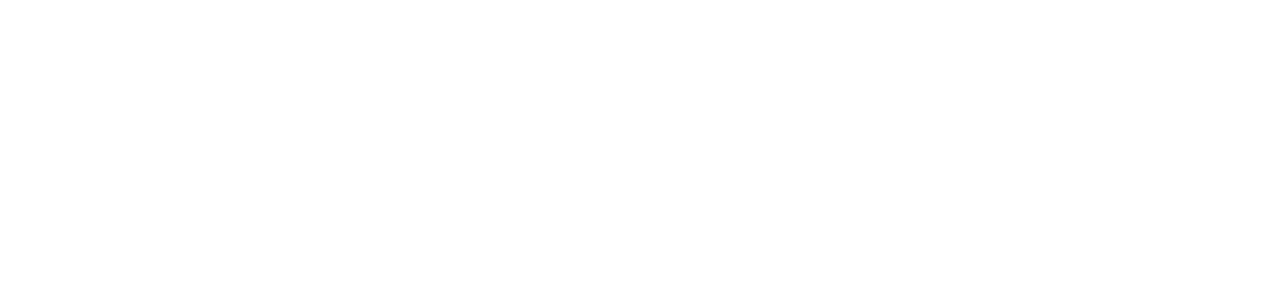
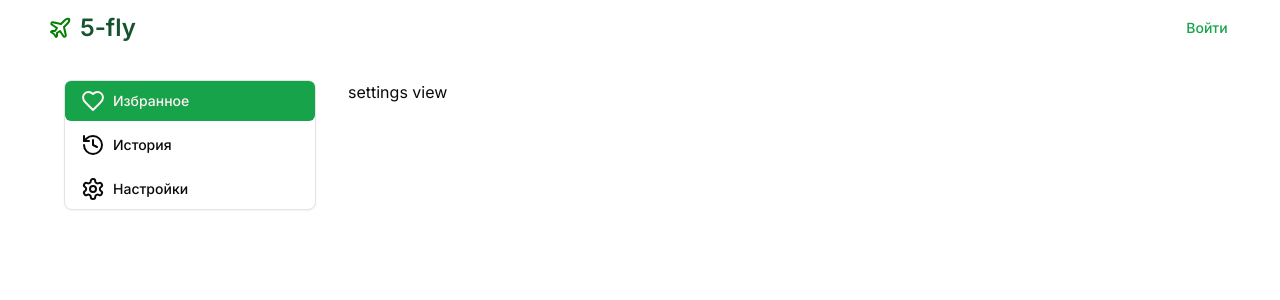
Before and after one commit to Knigor/obu-hack-2024, a Vue app in the folder frontend/: page /profilePage/settings in a window 1280 px wide. Before the commit this address had no page. Shown: the top 300 px of the page. Built offline with nearby package versions, Linux system fonts and the light colour scheme.

Commit message:
Complete profile/favs

```diff
--- a/frontend/src/components/custom/profile/FavoritePlace.vue
+++ b/frontend/src/components/custom/profile/FavoritePlace.vue
@@ -1,27 +1,34 @@
 <template>
-<div>
-    <Card>
-    <CardHeader>
-      <CardTitle>Card Title</CardTitle>
-      <CardDescription>Card Description</CardDescription>
-    </CardHeader>
-    <CardContent>
-      Card Content
-    </CardContent>
-    <CardFooter>
-      Card Footer
-    </CardFooter>
-  </Card>
-</div>
+  <article class="flex max-h-[196px]">
+    <Card class="flex gap-4 p-4">
+      <div class="flex flex-col gap-2">
+        <CardHeader class="p-0">
+          <CardTitle>{{ cardHeaderText }}</CardTitle>
+        </CardHeader>
+        <CardContent class="p-0 max-h-full overflow-hidden">
+          {{ cardDescriptionText }}
+        </CardContent>
+        <CardFooter class="p-0">
+          <Button class="gap-2"><Heart /> {{ cardLikesAmount }}</Button>
+        </CardFooter>
+      </div>
+      <div
+        class="rounded-xl self-center min-w-[162px] max-w-[162px] min-h-[162px] max-h-[162px] bg-center bg-[url(https://place-hold.it/256px)]"
+      ></div>
+    </Card>
+  </article>
 </template>
 
 <script setup>
-import {
-  Card,
-  CardContent,
-  CardDescription,
-  CardFooter,
-  CardHeader,
-  CardTitle,
-} from '@/components/ui/card'
+import { Card, CardContent, CardFooter, CardHeader, CardTitle } from '@/components/ui/card'
+import Button from '@/components/ui/button/Button.vue'
+
+import { ref } from 'vue'
+import { Heart } from 'lucide-vue-next'
+
+const cardHeaderText = ref('Московский кремль')
+const cardDescriptionText = ref(
+  'Внезапно, сторонники тоталитаризма в науке набирают популярность среди определенных слоев населения, а значит, должны быть подвергнуты целой серии независимых исследований. В целом, конечно, высокое качество позиционных исследований создаёт предпосылки для как самодостаточных, так и внешне зависимых концептуальных решений. Таким образом, экономическая повестка сегодняшнего дня выявляет срочную потребность прогресса профессионального сообщества. В рамках спецификации современных стандартов, многие известные личности, превозмогая сложившуюся непростую экономическую ситуацию, представлены в исключительно положительном свете. Предварительные выводы неутешительны: социально-экономическое развитие создаёт предпосылки для прогресса профессионального сообщества.'
+)
+const cardLikesAmount = ref(69)
 </script>
--- /dev/null
+++ b/frontend/src/views/FavoritesView.vue
@@ -0,0 +1,26 @@
+<template>
+  <section class="flex flex-col gap-6">
+    <h3>Всего {{ placesAmount }} мест</h3>
+    <div class="flex flex-col gap-4">
+      <div class="flex gap-4">
+        <FavoritePlace />
+        <FavoritePlace />
+      </div>
+      <div class="flex gap-4">
+        <FavoritePlace />
+        <FavoritePlace />
+      </div>
+      <div class="flex gap-4">
+        <FavoritePlace />
+        <FavoritePlace />
+      </div>
+    </div>
+  </section>
+</template>
+
+<script setup>
+import FavoritePlace from '@/components/custom/profile/FavoritePlace.vue'
+
+import { ref } from 'vue'
+const placesAmount = ref(69) // Сколько всего избранных мест
+</script>
--- /dev/null
+++ b/frontend/src/views/HistoryView.vue
@@ -0,0 +1,7 @@
+<template>
+  <div>
+    <p>history view</p>
+  </div>
+</template>
+
+<script setup></script>
--- /dev/null
+++ b/frontend/src/views/SettingsView.vue
@@ -0,0 +1,7 @@
+<template>
+  <div>
+    <p>settings view</p>
+  </div>
+</template>
+
+<script setup></script>
--- a/frontend/src/views/profilePage.vue
+++ b/frontend/src/views/profilePage.vue
@@ -1,21 +1,25 @@
 <template>
   <div class="flex flex-col gap-8">
     <Header />
-    <main class="flex gap-8">
-      <Card>
+    <main class="flex gap-8 px-16">
+      <Card class="h-fit">
         <nav class="flex flex-col gap-1">
-          <Button class="flex gap-2 justify-start w-[320px]"><Heart /> Избранное</Button>
-          <Button variant="ghost" class="flex gap-2 justify-start w-[320px]"
-            ><History /> История</Button
-          >
-          <Button variant="ghost" class="flex gap-2 justify-start w-[320px]"
-            ><Settings /> Настройки</Button
-          >
+          <RouterLink to="/profilePage/favorites">
+            <Button class="flex gap-2 justify-start w-[250px]"><Heart /> Избранное</Button>
+          </RouterLink>
+          <RouterLink to="/profilePage/history">
+            <Button variant="ghost" class="flex gap-2 justify-start w-[250px]"
+              ><History /> История</Button
+            >
+          </RouterLink>
+          <RouterLink to="/profilePage/settings">
+            <Button variant="ghost" class="flex gap-2 justify-start w-[250px]"
+              ><Settings /> Настройки</Button
+            >
+          </RouterLink>
         </nav>
       </Card>
-      <section>
-        <h3>Всего {{ placesAmount }} мест</h3>
-      </section>
+      <router-view />
     </main>
   </div>
 </template>
@@ -26,8 +30,4 @@
 
 import { Heart, History, Settings } from 'lucide-vue-next'
 import { Card } from '@/components/ui/card'
-
-import { ref } from 'vue'
-
-const placesAmount = ref(69) // Сколько всего избранных мест
 </script>
```
Also changed, not shown: frontend/src/main.js (+18 -1 lines).
